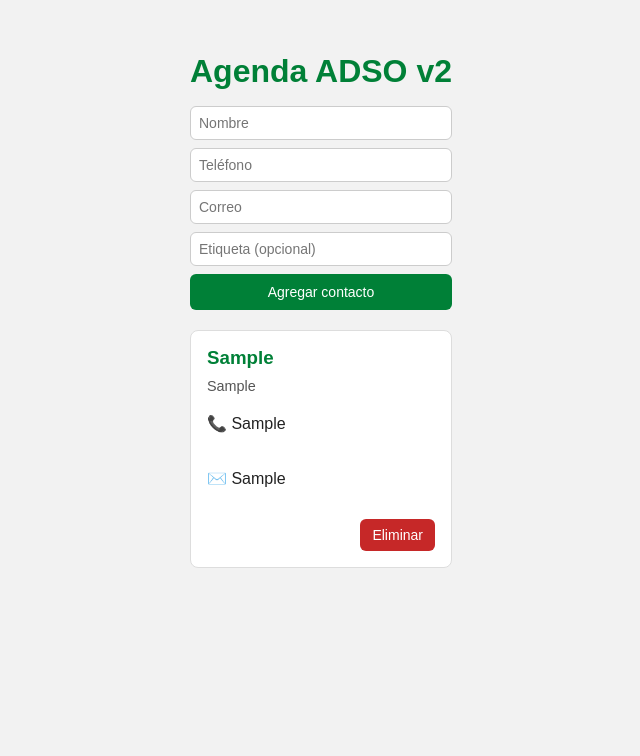
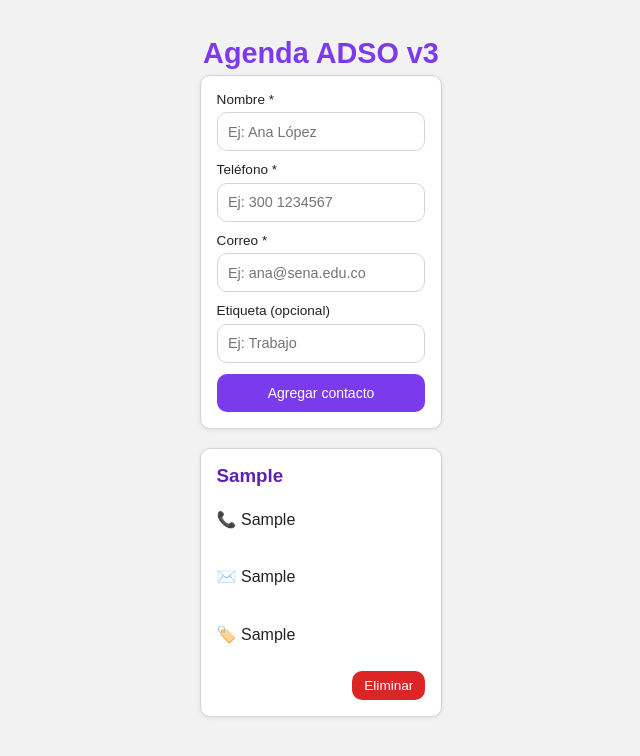
Before and after one commit to JeroHenaox/agenda-adso, a React (Vite) app: page / in a window 1280 px wide. Both pictures are taken after typing "Sample", "Sample", "Sample", "Sample" into the empty fields and a click on the button "Agregar contacto". Shown: the top 756 px of the page, without its empty margins (319-959 px from the left). Built offline with nearby package versions, Linux system fonts and the light colour scheme.

Commit message:
Clase_5_Agenda_ADSO_v3_LocalStorage

```diff
--- a/src/App.css
+++ b/src/App.css
@@ -1,90 +1,123 @@
-/* Contenedor principal de toda la aplicación */
-.app-container {
-  max-width: 400px;       /* ancho tipo app móvil */
-  margin: 20px auto;      /* centra la app en la pantalla */
-  font-family: sans-serif;
+:root {
+  --morado: #7c3aed;
+  --morado-oscuro: #5b21b6;
+  --gris: #374151;
+  --borde: #d1d5db;
+  --error: #dc2626;
+  --radio: 10px;
+  --shadow: 0 1px 4px rgba(0, 0, 0, 0.08);
 }
 
-/* Título grande "Agenda ADSO 📒" */
+body {
+  background: #f8fafc;
+  font-family: "Inter", Arial, sans-serif;
+  margin: 0;
+  color: var(--gris);
+}
+
+.app-container {
+  max-width: 700px;
+  margin: 2rem auto;
+  padding: 0 1rem;
+}
+
 .app-title {
   text-align: center;
-  color: #008037;         /* verde SENA */
-  margin-bottom: 20px;
+  font-size: 1.8rem;
+  font-weight: 700;
+  color: var(--morado);
+  margin: 0.3rem 0;
 }
 
-/* Texto pequeño bajo el título ("Contactos guardados") */
-.app-subtitle {
+.subtitulo {
   text-align: center;
-  font-size: 14px;
-  color: #555;
-  margin-top: 0;
-  margin-bottom: 16px;
+  font-size: 0.95rem;
+  color: #6b7280;
+  margin-bottom: 1.2rem;
 }
 
-/* Tarjeta de cada contacto */
-.card-contacto {
-  border: 1px solid gray;
-  background-color: #f9f9f9;
-  padding: 10px;
-  margin: 5px 0;
-  border-radius: 8px;
+.form-contacto {
+  background: #fff;
+  padding: 1rem;
+  border: 1px solid var(--borde);
+  border-radius: var(--radio);
+  box-shadow: var(--shadow);
+  display: flex;
+  flex-direction: column;
+  gap: 0.7rem;
+  margin-bottom: 1.2rem;
 }
 
-/* Nombre del contacto dentro de la tarjeta */
-.card-nombre {
-  margin: 0 0 6px 0;
-  font-size: 16px;
-  font-weight: bold;
+.campo {
+  display: flex;
+  flex-direction: column;
+  gap: 0.35rem;
 }
 
-/* Líneas de información (teléfono, correo) */
-.card-linea {
-  margin: 4px 0;
-  font-size: 14px;
+.campo-full {
+  width: 100%;
 }
 
-/* Etiqueta del contacto (por ejemplo "Instructor", "Cliente", "Compañera") */
-.card-etiqueta {
-  margin: 4px 0;
-  font-size: 12px;
-  color: green;
+label {
+  font-size: 0.85rem;
+  font-weight: 500;
 }
 
-/* Nota final al pie ("Versión 0.1...") */
-.app-nota {
-  font-size: 12px;
-  text-align: center;
-  margin-top: 30px;
-  color: #888;
+input {
+  padding: 0.65rem;
+  border: 1px solid var(--borde);
+  border-radius: var(--radio);
+  font-size: 0.9rem;
 }
-.app-container { max-width: 520px; margin: 2rem auto; font-family: Arial, sans-serif; }
-.app-title { color:#008037; text-align:center; margin-bottom:1rem; }
 
-.form-contacto { display:flex; flex-direction:column; gap:8px; margin-bottom:20px; }
-.form-contacto input { padding:8px; border-radius:6px; border:1px solid #ccc; font-size:14px; }
-.form-contacto button { background:#008037; color:#fff; border:0; padding:10px; border-radius:6px; cursor:pointer; }
-.form-contacto button:hover { background:#006b2f; }
+.btn-primario {
+  background: var(--morado);
+  color: #fff;
+  padding: 0.7rem;
+  border: 0;
+  border-radius: var(--radio);
+  cursor: pointer;
+  transition: 0.2s;
+}
 
-.tarjeta-contacto { border:1px solid #ddd; border-radius:8px; padding:1rem; background:#fff; margin-bottom:.5rem; }
-.tarjeta-contacto h3 { color:#008037; margin:0 0 .3rem; }
-.btn-eliminar { margin-top:.15rem; background:#c62828; color:#fff; border:0; padding:.5rem .75rem; border-radius:6px; cursor:pointer; }
-.btn-eliminar:hover { background:#8e0000; }
+.btn-primario:hover {
+  background: var(--morado-oscuro);
+}
 
-/* Espaciados dentro de la tarjeta */
-.tarjeta-contacto { display: flex; flex-direction: column; gap: 4px; }
+.tarjeta-contacto {
+  background: #fff;
+  border: 1px solid var(--borde);
+  border-radius: var(--radio);
+  padding: 1rem;
+  box-shadow: var(--shadow);
+  display: flex;
+  flex-direction: column;
+  gap: 0.4rem;
+  margin-bottom: 0.7rem;
+}
 
-/* Estilo opcional para las líneas de datos */
-.tarjeta-contacto .dato { margin: 0; color: #333; }
+.tarjeta-contacto h3 {
+  margin: 0;
+  font-weight: 600;
+  color: var(--morado-oscuro);
+}
 
-/* La etiqueta (rol) en su propia línea */
-.tarjeta-contacto .tag {
-  margin: 0;
-  color: #555;
-  font-size: 0.9rem;}
-
-  /* Contenedor del botón: lo empuja hacia la derecha y separa del contenido */
-.tarjeta-contacto .acciones {
-  margin-top: 8px;
+.acciones {
   display: flex;
   justify-content: flex-end;
+  margin-top: 0.3rem;
 }
+
+.btn-eliminar {
+  background: var(--error);
+  color: #fff;
+  padding: 0.45rem 0.75rem;
+  border: 0;
+  border-radius: var(--radio);
+  cursor: pointer;
+  font-size: 0.85rem;
+}
+
+.btn-eliminar:hover {
+  filter: brightness(0.85);
+}
--- a/src/App.jsx
+++ b/src/App.jsx
@@ -1,40 +1,49 @@
-import { useState } from "react";
+import { useState, useEffect } from "react";
 import "./App.css";
+import FormularioContacto from "./components/FormularioContacto";
 import ContactoCard from "./components/ContactoCard";
-import FormularioContacto from "./components/FormularioContacto";
 
 export default function App() {
-  const [contactos, setContactos] = useState([]);
+  // Recuperar contactos guardados en localStorage
+  const contactosGuardados =
+    JSON.parse(localStorage.getItem("contactos")) || [];
 
-  // Agregar
+  // Estado inicial de los contactos
+  const [contactos, setContactos] = useState(contactosGuardados);
+
+  // Guardar los contactos cada vez que cambie el estado
+  useEffect(() => {
+    localStorage.setItem(
+      "contactos",
+      JSON.stringify(contactos)
+    );
+  }, [contactos]);
+
+  // Agregar un nuevo contacto
   const agregarContacto = (nuevo) => {
-    setContactos((prev) => [...prev, { id: Date.now(), ...nuevo }]);
+    setContactos((prev) => [...prev, nuevo]);
   };
 
-  // Eliminar
-  const eliminarContacto = (id) => {
-    setContactos((prev) => prev.filter((c) => c.id !== id));
+  // Eliminar contacto por correo
+  const eliminarContacto = (correo) => {
+    setContactos((prev) =>
+      prev.filter((c) => c.correo !== correo)
+    );
   };
 
   return (
     <main className="app-container">
-      <h1 className="app-title">Agenda ADSO v2</h1>
+      <h1 className="app-title">Agenda ADSO v3</h1>
 
       <FormularioContacto onAgregar={agregarContacto} />
 
-      <section className="lista-contactos">
-        {contactos.map((c) => (
-          <ContactoCard
-            key={c.id}
-            id={c.id}
-            nombre={c.nombre}
-            telefono={c.telefono}
-            correo={c.correo}
-            etiqueta={c.etiqueta}
-            onDelete={eliminarContacto}
-          />
-        ))}
-      </section>
+      {contactos.map((c) => (
+        <ContactoCard
+          key={c.correo}
+          {...c}
+          onEliminar={eliminarContacto}
+        />
+      ))}
     </main>
   );
 }
--- a/src/Components/ContactoCard.jsx
+++ b/src/Components/ContactoCard.jsx
@@ -1,24 +1,24 @@
 export default function ContactoCard({
-  id,
   nombre,
   telefono,
   correo,
   etiqueta,
-  onDelete,
+  onEliminar
 }) {
   return (
     <article className="tarjeta-contacto">
-      <h3>{nombre} </h3>
-      {etiqueta && <p className="tag">{etiqueta}</p>}
+      <h3>{nombre}</h3>
+
       <p>📞 {telefono}</p>
-      {correo && <p>✉️ {correo}</p>}
 
+      <p>✉️ {correo}</p>
+
+      {etiqueta && <p>🏷️ {etiqueta}</p>}
 
       <div className="acciones">
         <button
-          type="button"
           className="btn-eliminar"
-          onClick={() => onDelete(id)}
+          onClick={() => onEliminar(correo)}
         >
           Eliminar
         </button>
--- a/src/Components/FormularioContacto.jsx
+++ b/src/Components/FormularioContacto.jsx
@@ -3,53 +3,85 @@ import { useState } from "react";
 export default function FormularioContacto({ onAgregar }) {
   const [form, setForm] = useState({
     nombre: "",
+    telefono: "",
     correo: "",
-    telefono: "",
-    etiqueta: "",
+    etiqueta: ""
   });
 
   const onChange = (e) => {
     const { name, value } = e.target;
-    setForm((f) => ({ ...f, [name]: value }));
+
+    setForm((f) => ({
+      ...f,
+      [name]: value
+    }));
   };
 
   const onSubmit = (e) => {
-    e.preventDefault(); // evita recargar
-    if (!form.nombre.trim() || !form.telefono.trim()) {
-      alert("Completa al menos Nombre y Teléfono");
+    e.preventDefault();
+
+    // Validar campos obligatorios
+    if (!form.nombre || !form.telefono || !form.correo) {
       return;
     }
-    onAgregar(form); // App agrega id y actualiza la lista
-    setForm({ nombre: "", correo: "", telefono: "", etiqueta: "" }); // limpiar
+
+    // Enviar el contacto a App.jsx
+    onAgregar(form);
+
+    // Limpiar formulario
+    setForm({
+      nombre: "",
+      telefono: "",
+      correo: "",
+      etiqueta: ""
+    });
   };
 
   return (
-    <form onSubmit={onSubmit} className="form-contacto">
+    <form className="form-contacto" onSubmit={onSubmit}>
+      <div className="campo">
+        <label>Nombre *</label>
         <input
           name="nombre"
-        placeholder="Nombre"
           value={form.nombre}
           onChange={onChange}
+          placeholder="Ej: Ana López"
         />
+      </div>
+
+      <div className="campo">
+        <label>Teléfono *</label>
         <input
           name="telefono"
-        placeholder="Teléfono"
           value={form.telefono}
           onChange={onChange}
+          placeholder="Ej: 300 1234567"
         />
+      </div>
+
+      <div className="campo campo-full">
+        <label>Correo *</label>
         <input
           name="correo"
-        placeholder="Correo"
           value={form.correo}
           onChange={onChange}
+          placeholder="Ej: ana@sena.edu.co"
         />
+      </div>
+
+      <div className="campo campo-full">
+        <label>Etiqueta (opcional)</label>
         <input
           name="etiqueta"
-        placeholder="Etiqueta (opcional)"
           value={form.etiqueta}
           onChange={onChange}
+          placeholder="Ej: Trabajo"
         />
-      <button type="submit">Agregar contacto</button>
+      </div>
+
+      <button className="btn-primario campo-full">
+        Agregar contacto
+      </button>
     </form>
   );
 }
```
Lines whose indentation alone changed are shown as unchanged.
